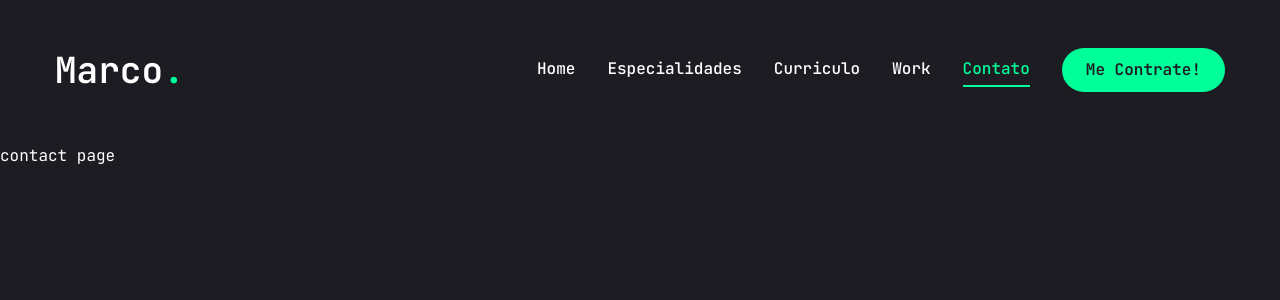
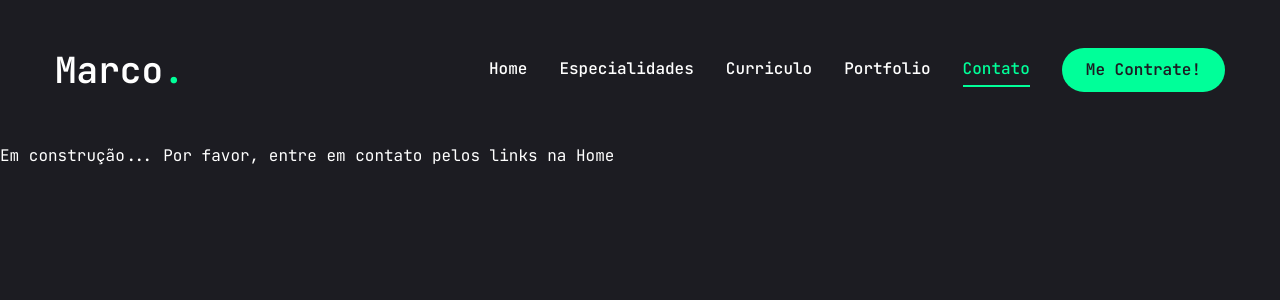
Before and after one commit to marcopezzote/marco-portfolio, a Next.js app: page /contato in a window 1280 px wide. Shown: the top 300 px of the page. Built offline with nearby package versions, Linux system fonts and the light colour scheme.

Commit message:
provisorio

```diff
--- a/app/contato/page.jsx
+++ b/app/contato/page.jsx
@@ -1,5 +1,7 @@
 const Contact = () => {
-  return <div>contact page</div>;
+  return (
+    <div>Em construção... Por favor, entre em contato pelos links na Home</div>
+  );
 };
 
 export default Contact;
--- /dev/null
+++ b/app/portfolio/page.jsx
@@ -0,0 +1,5 @@
+const Work = () => {
+  return <div>Em construção... Novidades em breve!</div>;
+};
+
+export default Work;
--- a/app/work/page.jsx
+++ /dev/null
@@ -1,5 +0,0 @@
-const Work = () => {
-  return <div>work page</div>;
-};
-
-export default Work;
--- a/components/Nav.jsx
+++ b/components/Nav.jsx
@@ -17,8 +17,8 @@ const links = [
     path: "/curriculo",
   },
   {
-    name: "work",
-    path: "/work",
+    name: "portfolio",
+    path: "/portfolio",
   },
   {
     name: "contato",
```
